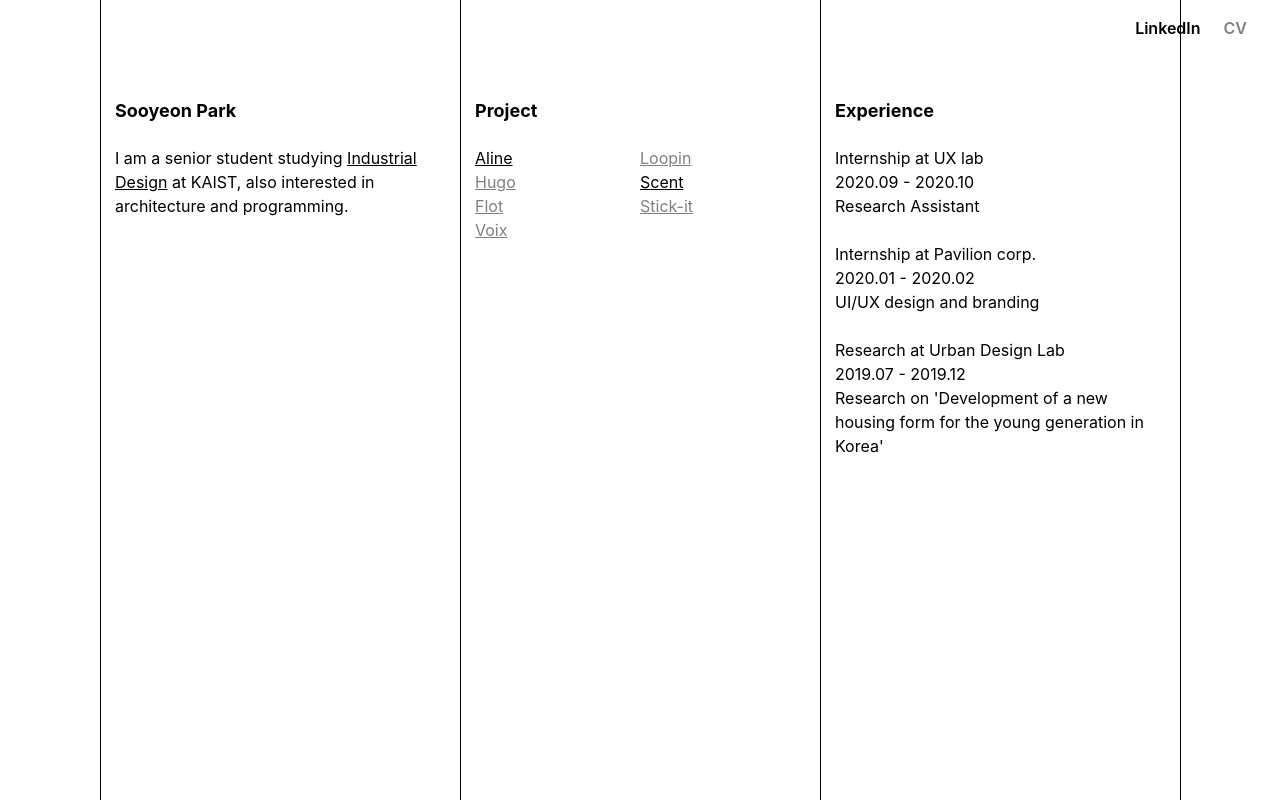
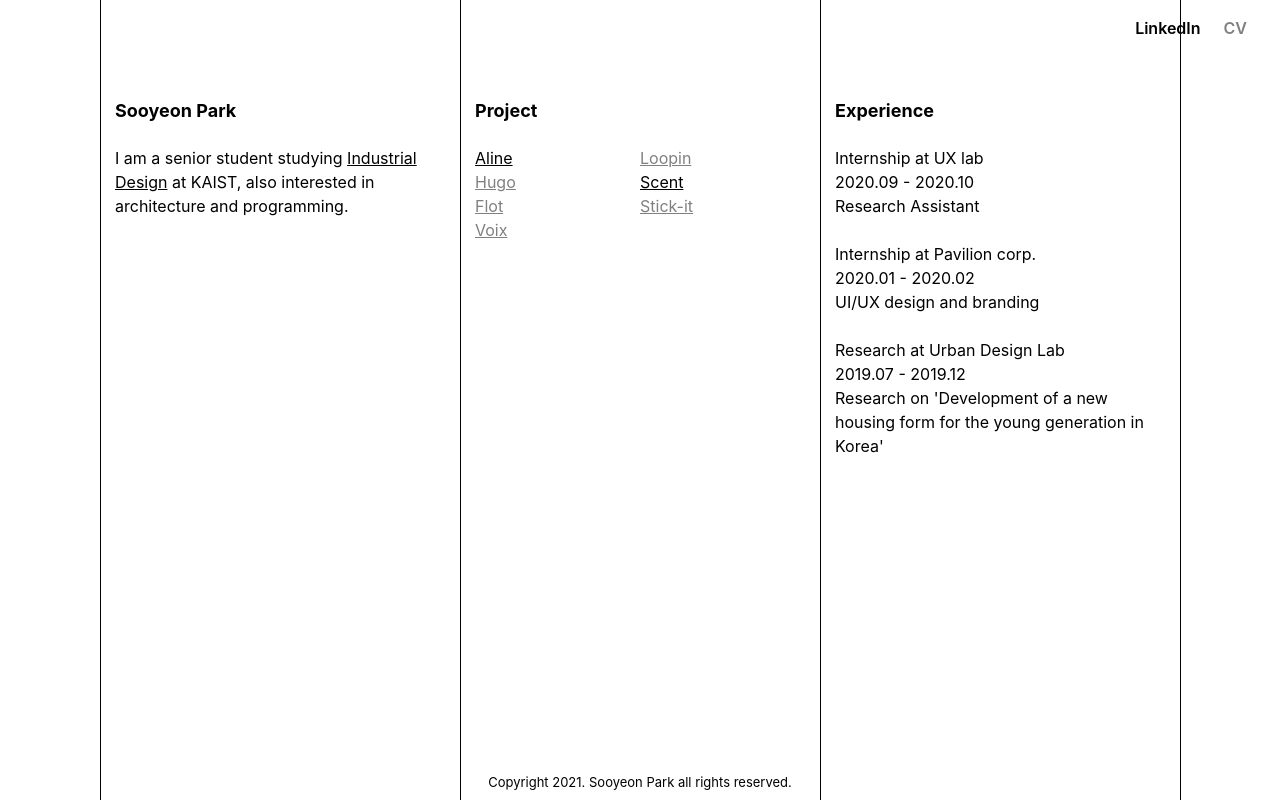
Before and after one commit to syn7515/syn7515.github.io, a React (Create React App) app: page /#/ in a window 1280 px wide. Built offline with nearby package versions, Linux system fonts and the light colour scheme.

Commit message:
minor updates

```diff
--- a/src/App.js
+++ b/src/App.js
@@ -4,6 +4,7 @@ import Home from './routes/Home';
 import Aline from './routes/Aline';
 import Scent from './routes/Scent'
 import Navigation from './components/Navigation';
+
 
 function App(){
   return <HashRouter>
--- /dev/null
+++ b/src/components/Copyright.css
@@ -0,0 +1,10 @@
+.copy {
+    position: fixed;
+    left: 0;
+    bottom: 10px;
+    width: 100%;
+    text-align: center;
+    font-style: normal;
+    font-weight: normal;
+    font-size: 13px;
+  }
--- /dev/null
+++ b/src/components/Copyright.js
@@ -0,0 +1,17 @@
+import React from 'react'
+import { useLocation } from 'react-router-dom';
+
+import "./Copyright.css";
+
+
+
+function Copyright(){
+    let location =useLocation();
+
+    return (
+    <div className="copy">
+       <div>Copyright 2021. Sooyeon Park all rights reserved.</div>
+    </div>);
+}
+
+export default Copyright;
--- a/src/components/Navigation.js
+++ b/src/components/Navigation.js
@@ -6,8 +6,6 @@ import "./Navigation.css";
 
 function Navigation(){
     let location =useLocation();
-    console.log(location.pathname);
-
     return (
     <div className="nav">
         {location.pathname === '/' ? null : <Link to='/'>Home</Link>}
--- a/src/routes/Home.js
+++ b/src/routes/Home.js
@@ -4,6 +4,7 @@ import Divider from '@material-ui/core/Divider';
 import './Home.css';
 import { Link } from 'react-router-dom';
 import { makeStyles } from '@material-ui/core';
+import Copyright from '../components/Copyright';
 
 
 
@@ -46,7 +47,7 @@ function Home()  {
                     </Grid>
                 </Grid>
                 <Divider classes={{root : classes.divider}} orientation="vertical" flexItem='true' style={{marginRight:"-1px"}}/>
-                <Grid item className='grid-item' xs={12} sm={4}>
+                <Grid item className='grid-item' xs={12} sm={4} style={{marginBottom : 50}}>
                     <div className='text-category'>Experience</div>
                     <Grid container direction='column' spacing={3}>
                         <Grid item><div className='text-main'>Internship at  UX lab <br/>2020.09 - 2020.10<br/>Research Assistant</div></Grid>
@@ -57,7 +58,7 @@ function Home()  {
                 <Divider classes={{root : classes.divider}} orientation="vertical" flexItem='true' style={{marginRight:"-1px"}}/>
 
             </Grid>
-
+            <Copyright/>
         </div>
     );
 
```
